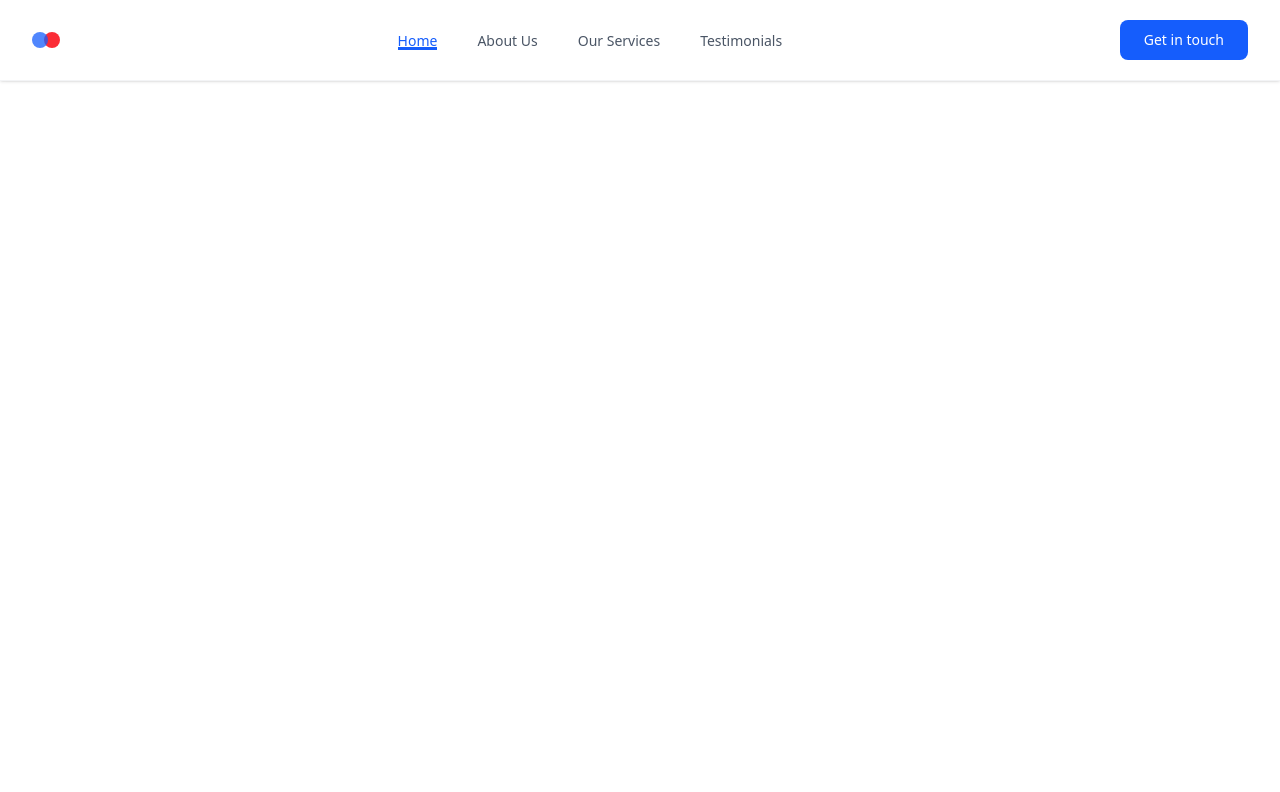
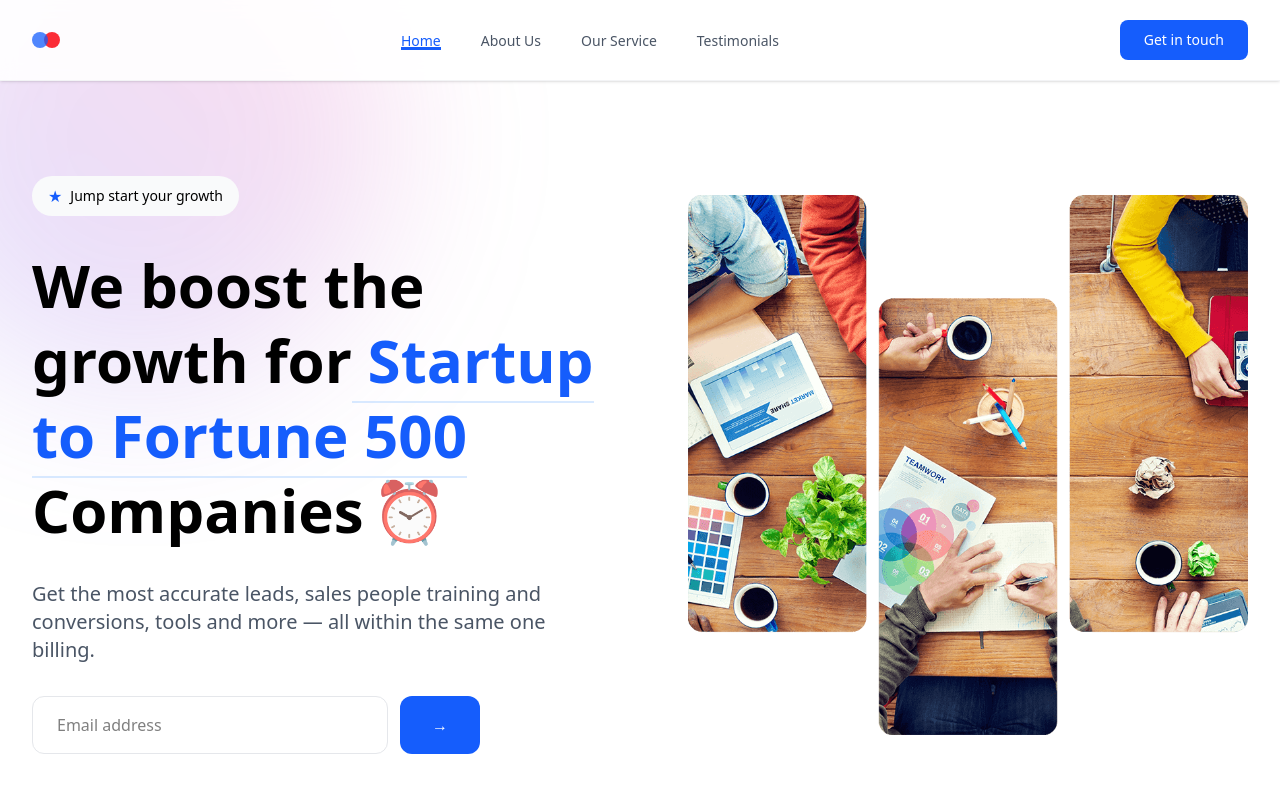
Before and after one commit to itsFAROUK/GrowthSync, a React (Vite) app: page / in a window 1280 px wide. Shown: the top 792 px of the page. Built offline with nearby package versions, Linux system fonts and the light colour scheme.

Commit message:
Created hero section

```diff
--- a/src/App.jsx
+++ b/src/App.jsx
@@ -1,10 +1,15 @@
 import Header from "./components/Header"
+import Hero from "./components/Hero"
 
 function App() {
   return (
-    <>
-      <Header />
-    </>
+    <main className="relative min-h-screen overflow-x-hidden">
+      <div className="absolute -top-28 -left-28 w-[500px] h-[500px] bg-gradient-to-tr from-indigo-500/20 to-pink-500/20 rounded-full blur-[80px] -z-10"></div>
+      <div className="overflow-hidden">
+        <Header />
+        <Hero />
+      </div>
+    </main>
   )
 }
 
--- a/src/components/Header.jsx
+++ b/src/components/Header.jsx
@@ -9,7 +9,7 @@ const Header = () => {
   const navLinks = [
     {href: "#home", label: "Home"},
     {href: "#about", label: "About Us"},
-    {href: "#services", label: "Our Services"},
+    {href: "#services", label: "Our Service"},
     {href: "#testimonials", label: "Testimonials"},
   ]
 
--- /dev/null
+++ b/src/components/Hero.jsx
@@ -0,0 +1,50 @@
+import heroImage from "../assets/hero-image.png"
+
+function Hero() {
+  return (
+    <section className="container mx-auto flex flex-col md:flex-row justify-center items-center pt-44 pb-6 px-4 sm:px-6 lg:px-8">
+
+      {/* Left col */}
+      <div className="w-full md:w-1/2 space-y-8">
+
+        {/* Badge */}
+        <div className="flex items-center gap-2 bg-gray-50 w-fit px-4 py-2 rounded-full hover:bg-gray-100 transition-colors cursor-pointer group">
+          <span className="text-blue-600 group-hover:scale-110 transition-transform">★</span>
+          <span className="text-sm font-medium">Jump start your growth</span>
+        </div>
+
+        <h1 className="text-4xl md:text-5xl lg:text-6xl font-bold leading-tight">
+          We boost the growth for
+          <span className="text-blue-600 border-b-2 border-blue-200/60"> Startup to Fortune 500 </span>
+          Companies
+          <span className="inline-block ml-2 animate-pulse">⏰</span>
+        </h1>
+
+        <p className="text-gray-600 text-lg md:text-xl max-w-xl">
+          Get the most accurate leads, sales people training and conversions, tools and more — all within the same one billing.
+        </p>
+
+        <form action="" className="flex gap-3 max-w-md">
+          <input
+            type="email"
+            name="email"
+            id="email"
+            placeholder="Email address"
+            className="flex-1 px-6 py-4 border border-gray-200 rounded-xl focus:outline-none focus:border-blue-600 focus:ring-2 focus:ring-blue-100 transition-all" />
+          <button type="submit" className="bg-blue-600 text-white px-8 py-4 rounded-xl hover:bg-blue-700 cursor-pointer transition-all hover:shadow-lg hover:shadow-blue-300">→</button>
+        </form>
+
+      </div>
+
+      {/* Right col */}
+      <div className="w-full md:w-1/2 mt-16 md:mt-0 pl-0 md:pl-12">
+        <div className="relative">
+          <img src={heroImage} alt="hero image" className="rounded-lg relative z-10 hover:scale-[1.02] transition-transform duration-300"/>
+        </div>
+      </div>
+
+    </section>
+  )
+}
+
+export default Hero
```
